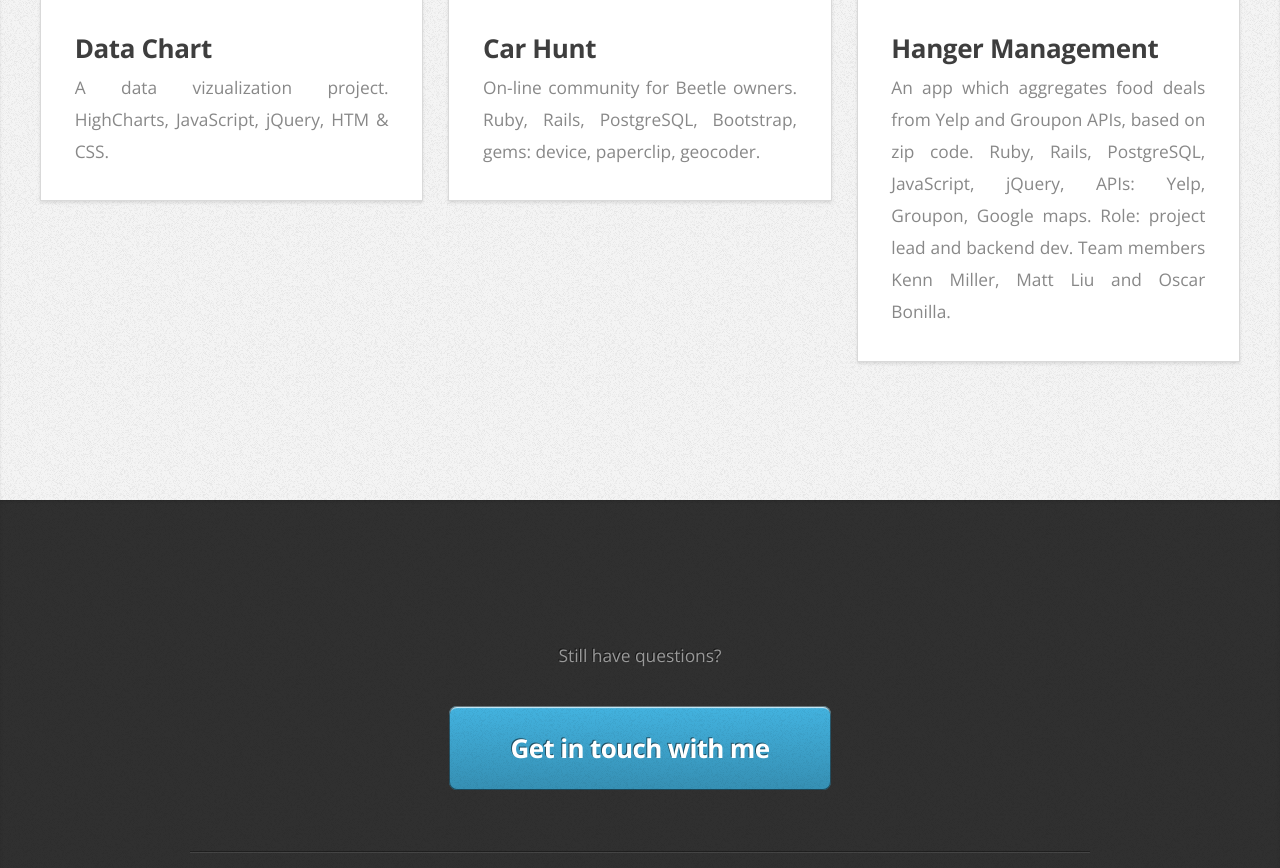
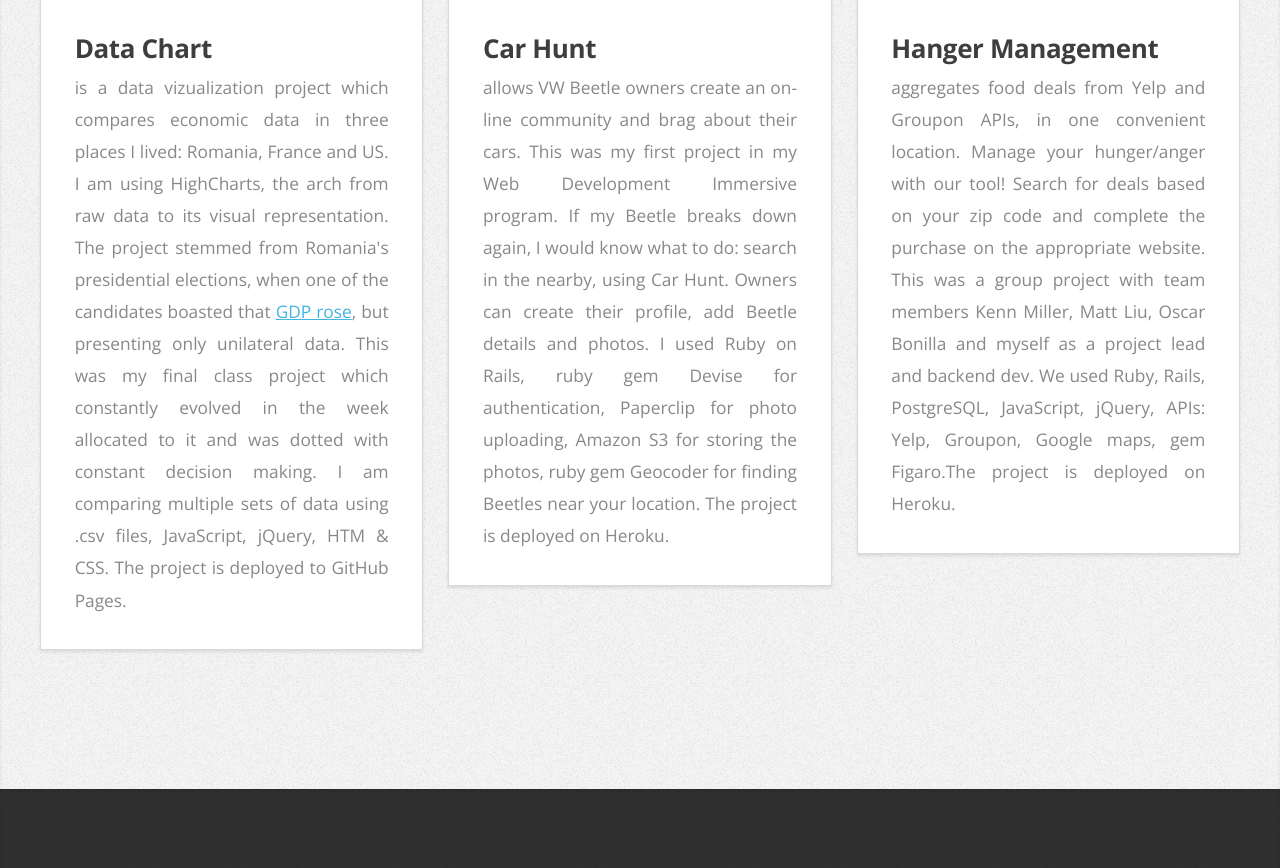
Before and after one commit to camidulce/camelia_profile, a plain HTML site: page index.html in a window 1280 px wide. Shown: the part 3067-3935 px from the top of the page. Drawn offline with nearby package versions, Linux system fonts and the light colour scheme.

Commit message:
Added descriptions to each project.

```diff
--- a/index.html
+++ b/index.html
@@ -102,14 +102,14 @@
 								<article class="box style2">
 									<a href="http://camidulce.github.io/data_chart/" target="_blank" class="image featured"><img src="images/pic03.jpg" alt="" /></a>
 									<h3><a href="http://camidulce.github.io/data_chart/" target="_blank">Data Chart</a></h3>
-									<p>A data vizualization project. HighCharts, JavaScript, jQuery, HTM & CSS.</p>
+									<p>is a data vizualization project which compares economic data in three places I lived: Romania, France and US. I am using HighCharts, the arch from raw data to its visual representation. The project stemmed from Romania's presidential elections, when one of the candidates boasted that <a href="http://www.economist.com/news/europe/21633835-surprise-winner-may-mark-welcome-shift-pragmatic-policies-commonsense-victory" target="_blank">GDP rose</a>, but presenting only unilateral data. This was my final class project which constantly evolved in the week allocated to it and was dotted with constant decision making. I am comparing multiple sets of data using .csv files, JavaScript, jQuery, HTM & CSS. The project is deployed to GitHub Pages.</p>
 								</article>
 							</div>
 							<div class="4u">
 								<article class="box style2">
 									<a href="https://fathomless-headland-1252.herokuapp.com/about" target="_blank" class="image featured"><img src="images/pic01.jpg" alt="" /></a>
 									<h3><a href="https://fathomless-headland-1252.herokuapp.com/about" target="_blank">Car Hunt</a></h3>
-									<p>On-line community for Beetle owners. Ruby, Rails, PostgreSQL, Bootstrap, gems: device, paperclip, geocoder.</p>
+									<p>allows VW Beetle owners create an on-line community and brag about their cars. This was my first project in my Web Development Immersive program. If my Beetle breaks down again, I would know what to do: search in the nearby, using Car Hunt. Owners can create their profile, add Beetle details and photos. I used Ruby on Rails, ruby gem Devise for authentication, Paperclip for photo uploading, Amazon S3 for storing the photos, ruby gem Geocoder for finding Beetles near your location. The project is deployed on Heroku.</p>
 								</article>
 							</div>
 
@@ -117,7 +117,7 @@
 								<article class="box style2">
 									<a href="http://hangermanagement.herokuapp.com/" target="_blank" class="image featured"><img src="images/pic05.jpg" alt="" /></a>
 									<h3><a href="http://hangermanagement.herokuapp.com/" target="_blank">Hanger Management</a></h3>
-									<p>An app which aggregates food deals from Yelp and Groupon APIs, based on zip code. Ruby, Rails, PostgreSQL, JavaScript, jQuery, APIs: Yelp, Groupon, Google maps. Role: project lead and backend dev. Team members Kenn Miller, Matt Liu and Oscar Bonilla.</p>
+									<p>aggregates food deals from Yelp and Groupon APIs, in one convenient location. Manage your hunger/anger with our tool! Search for deals based on your zip code and complete the purchase on the appropriate website. This was a group project with team members Kenn Miller, Matt Liu, Oscar Bonilla and myself as a project lead and backend dev. We used Ruby, Rails, PostgreSQL, JavaScript, jQuery, APIs: Yelp, Groupon, Google maps, gem Figaro.The project is deployed on Heroku.</p>
 								</article>
 							</div>
 						</div>
--- a/js/init.js
+++ b/js/init.js
@@ -52,4 +52,6 @@
 
 	});
 
+
+
 })(jQuery);
```
Also changed, not shown: css/style.css (line endings or trailing spaces).
